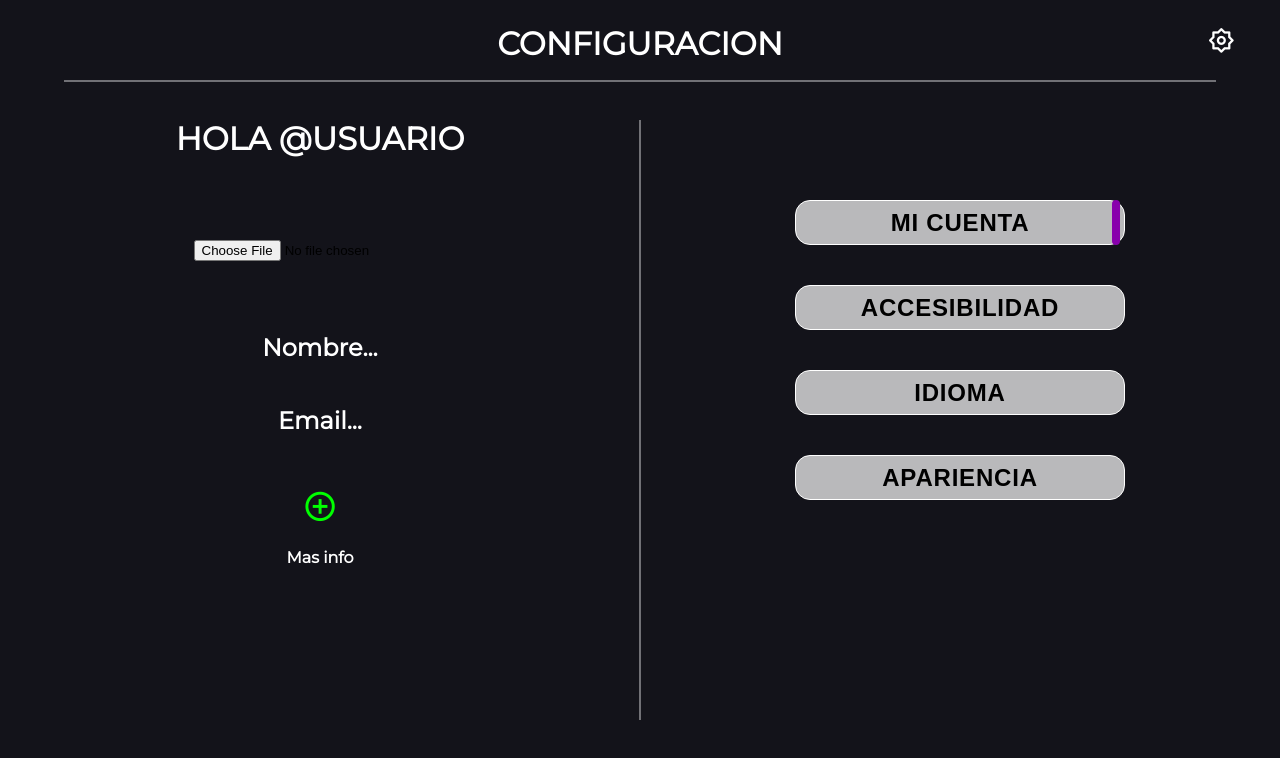
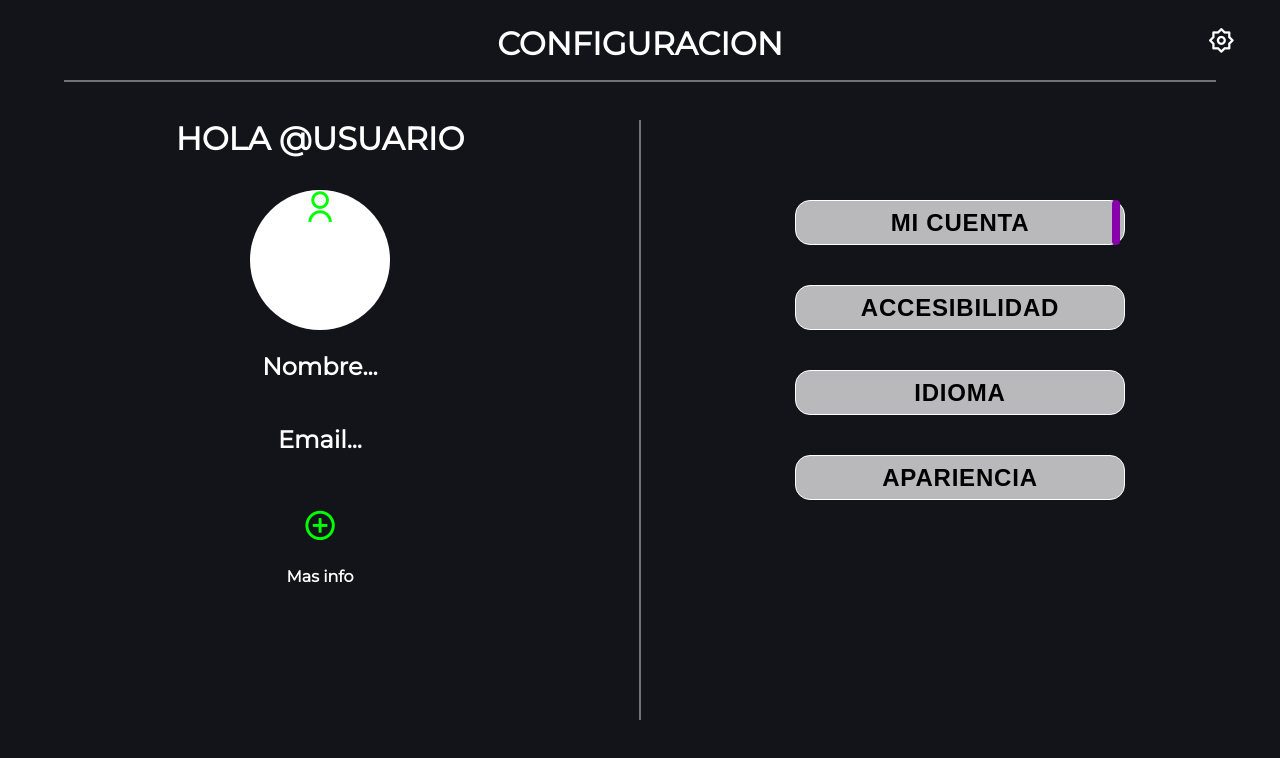
Before and after one commit to Tintaa307/tavross, a React (Vite) app: page /settings in a window 1280 px wide. Shown: the top 758 px of the page. Built offline with nearby package versions, Linux system fonts and the light colour scheme; a web font is replaced by a local one.

Commit message:
add changes config

```diff
--- a/src/components/settings/Settings.jsx
+++ b/src/components/settings/Settings.jsx
@@ -1,5 +1,6 @@
-import React, { useRef, useState, useEffect, Children } from "react"
+import React, { useRef, useState, useEffect } from "react"
 import "./settings.css"
+import ProfileImage from "../../assets/gymbro.png"
 
 const buttons = [
   {
@@ -26,13 +27,24 @@ const buttons = [
 
 const Settings = () => {
   const [move, setMove] = useState("one")
+  const [image, setImage] = useState("")
+  const fileRef = useRef(null)
+  const imageRef = useRef("")
+
+  const handleImage = () => {
+    fileRef.current.click()
+  }
 
   const handleSelected = (e, isSelected) => {
     isSelected = e.target.id
     setMove(isSelected)
   }
 
-  console.log(move)
+  console.log(imageRef.current.currentSrc)
+
+  useEffect(() => {
+    imageRef.current.currentSrc === "" ? setImage("") : setImage("active")
+  }, [imageRef])
 
   return (
     <section className="section-settings">
@@ -43,7 +55,19 @@ const Settings = () => {
         <div className="container-content-settings">
           <div className="container-info-section">
             <h2>HOLA @USUARIO</h2>
-            <input type="file" className="file" />
+            <input ref={fileRef} type="file" className="file" />
+            <div
+              itemType="file"
+              className="container-img-profile"
+              onClick={handleImage}
+            >
+              <img
+                ref={imageRef}
+                onClick={handleImage}
+                className="image-profile"
+              />
+              <i class={["ri-user-line", image].join(" ")}></i>
+            </div>
             <h3>Nombre...</h3>
             <h3 className="second">Email...</h3>
             <i class="ri-add-circle-line"></i>
--- a/src/components/settings/settings.css
+++ b/src/components/settings/settings.css
@@ -63,6 +63,19 @@
   .container-info-section
   input {
   margin: 50px 0;
+  display: none;
+}
+
+.section-settings
+  .container-settings
+  .container-content-settings
+  .container-img-profile {
+  display: block;
+  margin: auto;
+  width: 140px;
+  height: 140px;
+  border-radius: 50%;
+  background-color: #fff;
 }
 
 .section-settings
```
